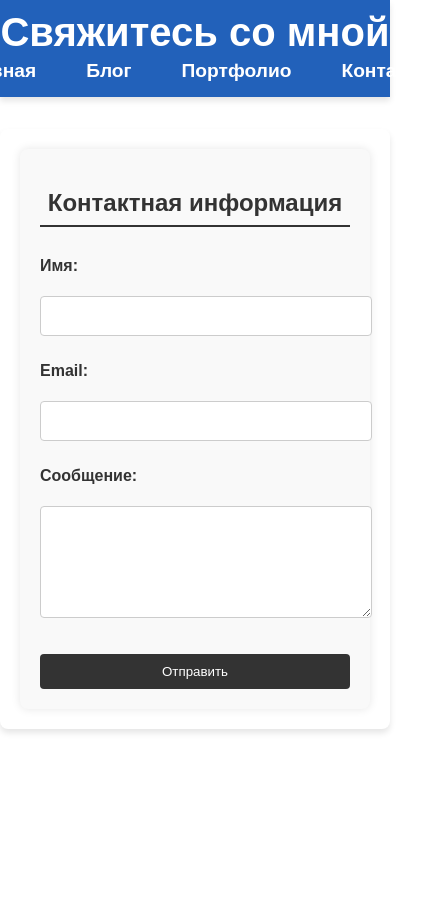
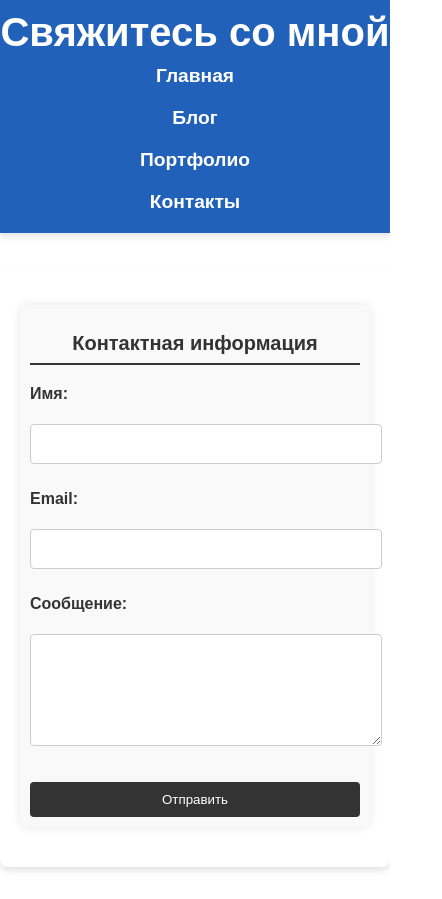
Before and after one commit to Bekzat707/personal-website, a plain HTML site: page contact.html in a window 390 px wide. Shown: the whole page, 442 px wide, since content can reach past the window. Before the commit the page ends 844 px from the top, so only its background shows below. Drawn offline with Linux system fonts and the light colour scheme.

Commit message:
Update contact.html

```diff
--- a/contact.html
+++ b/contact.html
@@ -52,12 +52,24 @@
         }
 
         section {
-            max-width: 600px;
-            margin: 0 auto;
+            max-width: 800px;
+            margin: 20px auto;
             padding: 20px;
             background-color: #f9f9f9;
             border-radius: 8px;
             box-shadow: 0 0 10px rgba(0, 0, 0, 0.1);
+        }
+
+        section h2 {
+            color: #333;
+            font-size: 24px;
+            margin-bottom: 10px;
+            text-align: center;
+        }
+
+        section p {
+            line-height: 1.6;
+            margin-bottom: 20px;
         }
 
         label {
@@ -90,6 +102,26 @@
 
         input[type="submit"]:hover {
             background-color: #555;
+        }
+
+        /* Responsive design for smaller screens */
+        @media (max-width: 600px) {
+            nav ul {
+                flex-direction: column;
+                padding: 0;
+            }
+
+            nav ul li {
+                margin: 5px 0;
+            }
+
+            section {
+                padding: 10px;
+            }
+
+            section h2 {
+                font-size: 20px;
+            }
         }
     </style>
 </head>
```
